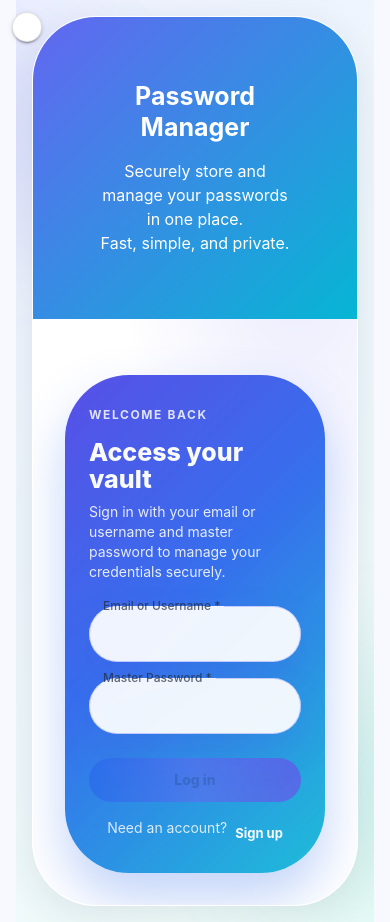
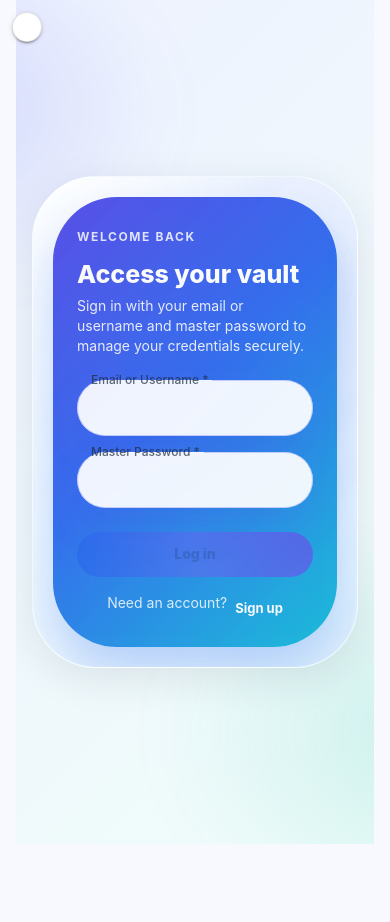
Before and after one commit to co815/Password-Manager, a React (Vite) app in the folder frontend/: page / in a window 390 px wide. After the commit the page ends 844 px from the top, so only its background shows below. Built offline with nearby package versions, Linux system fonts and the light colour scheme; no server answers; some icons are missing.

Commit message:
remove `Info` component and simplify home page layout; adjust styling for improved responsiveness and theme consistency

```diff
--- a/frontend/src/components/homePage/Info.tsx
+++ /dev/null
@@ -1,17 +0,0 @@
-import { Box, Typography } from '@mui/material'
-
-function Info () {
-  return (
-      <Box sx={{ p: 4, width: '100%', maxWidth: 400, textAlign: 'center' }}>
-        <Typography variant="h4" fontWeight={700} mb={2} align="center">
-          Password Manager
-        </Typography>
-        <Typography variant="body1" align="center">
-            Securely store and manage your passwords in one place.<br />
-            Fast, simple, and private.
-        </Typography>
-      </Box>
-  )
-}
-
-export default Info
--- a/frontend/src/pages/Home.tsx
+++ b/frontend/src/pages/Home.tsx
@@ -1,8 +1,5 @@
 import { useState } from 'react';
 import Box from '@mui/material/Box';
-import Paper from '@mui/material/Paper';
-
-import Info from '../components/homePage/Info';
 
 import LoginCard from '../components/homePage/LoginCard';
 import SignupCard from '../components/homePage/SignupCard';
@@ -47,20 +44,26 @@ export default function Home() {
                 }}
             />
 
-            <Paper
-                elevation={8}
+            <Box
                 sx={(theme) => ({
                     position: 'relative',
                     width: '100%',
-                    maxWidth: { xs: 520, md: 1100 },
-                    minWidth: { md: 850 },
-                    height: { xs: 'auto', md: 560 },
+                    maxWidth: { xs: 520, md: 560 },
+                    minHeight: { xs: 'auto', md: 560 },
+                    display: 'flex',
+                    alignItems: 'center',
+                    justifyContent: 'center',
+                    px: { xs: 2.5, sm: 4 },
+                    py: { xs: 2.5, sm: 4, md: 5 },
                     borderRadius: 4,
                     overflow: 'hidden',
-                    backdropFilter: 'blur(4px)',
-                    border: '1px solid rgba(255,255,255,.5)',
+                    backdropFilter: 'blur(16px)',
+                    border: '1px solid rgba(255,255,255,.35)',
                     boxShadow: '0 10px 40px rgba(31,41,55,.10)',
-                    transition: 'max-width .3s ease, height .3s ease',
+                    background:
+                        theme.palette.mode === 'dark'
+                            ? 'linear-gradient(135deg, rgba(15,23,42,0.86) 0%, rgba(30,41,59,0.78) 100%)'
+                            : 'linear-gradient(135deg, rgba(255,255,255,0.92) 0%, rgba(224,242,254,0.88) 100%)',
                     '&::after': {
                         content: '""',
                         position: 'absolute',
@@ -69,42 +72,18 @@ export default function Home() {
                         background:
                             theme.palette.mode === 'dark'
                                 ? 'radial-gradient(90% 80% at 80% 18%, rgba(99,102,241,0.22), transparent 62%)'
-                                : 'radial-gradient(90% 80% at 82% 20%, rgba(99,102,241,0.14), transparent 62%)',
-                        mixBlendMode: theme.palette.mode === 'dark' ? 'screen' : 'normal',
+                                : 'radial-gradient(90% 80% at 82% 20%, rgba(99,102,241,0.12), transparent 62%)',
+                        mixBlendMode: theme.palette.mode === 'dark' ? 'screen' : 'multiply',
+                        opacity: theme.palette.mode === 'dark' ? 1 : 0.85,
                         zIndex: 0,
                     },
                     '& > *': {
                         position: 'relative',
                         zIndex: 1,
+                        width: '100%',
                     },
                 })}
             >
-                <Box
-                    sx={{
-                        display: 'grid',
-                        gridTemplateColumns: { xs: '1fr', md: '1fr 1fr' },
-                        alignItems: 'stretch',
-                        rowGap: { xs: 3, md: 0 },
-                        '& > .col': {
-                            p: { xs: 4, md: 5 },
-                            display: 'flex',
-                            alignItems: 'center',
-                            justifyContent: 'center',
-                            height: '100%',
-                        },
-                    }}
-                >
-                    <Box
-                        className="col"
-                        sx={{
-                            background: 'linear-gradient(135deg, #6366f1 0%, #06b6d4 100%)',
-                            color: '#fff',
-                        }}
-                    >
-                        <Info />
-                    </Box>
-
-                    <Box className="col">
                 {mode === 'login' ? (
                     <LoginCard onSwitchToSignup={() => setMode('signup')} />
                 ) : (
@@ -112,7 +91,5 @@ export default function Home() {
                 )}
             </Box>
         </Box>
-            </Paper>
-        </Box>
     );
 }
```
Lines whose indentation alone changed are shown as unchanged.
